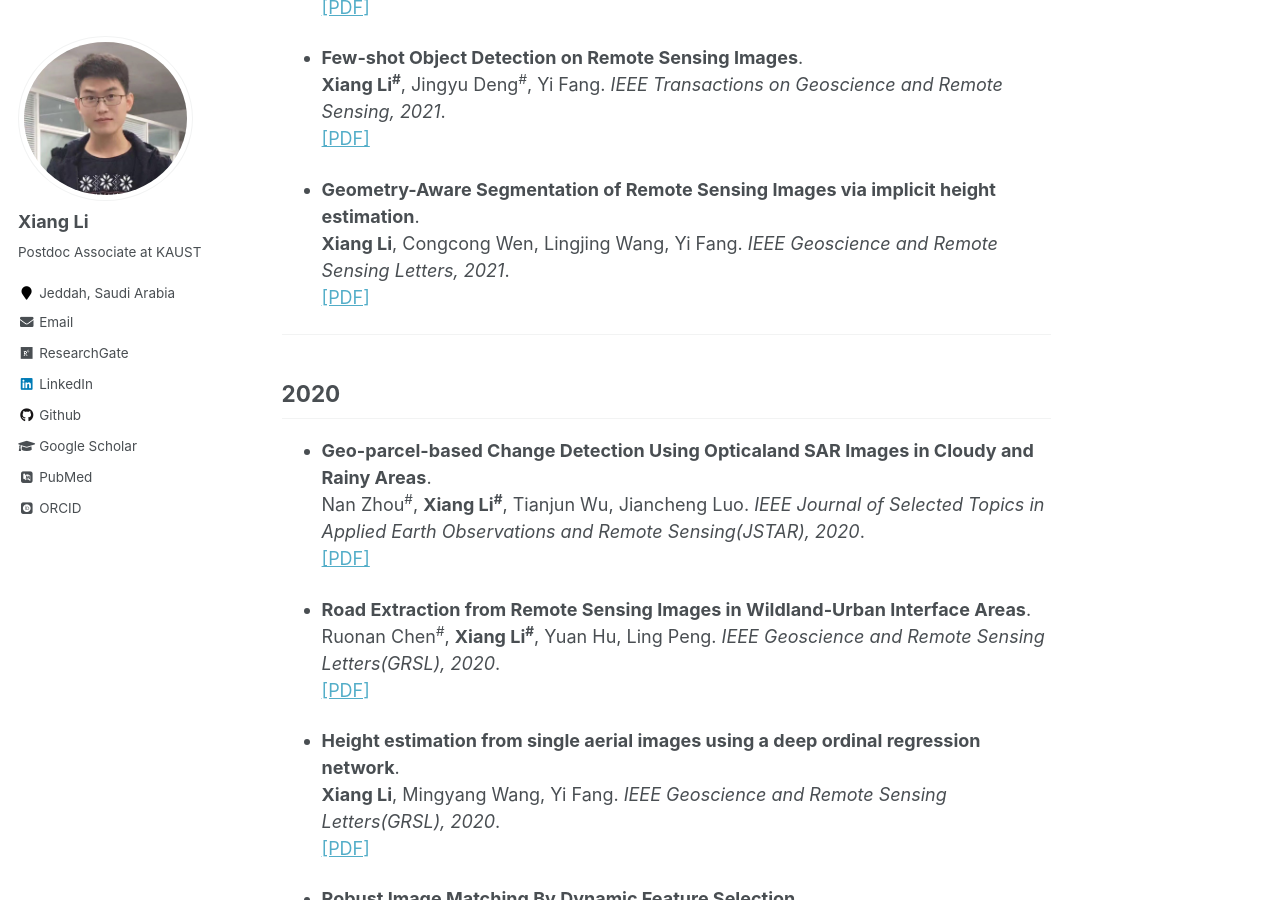
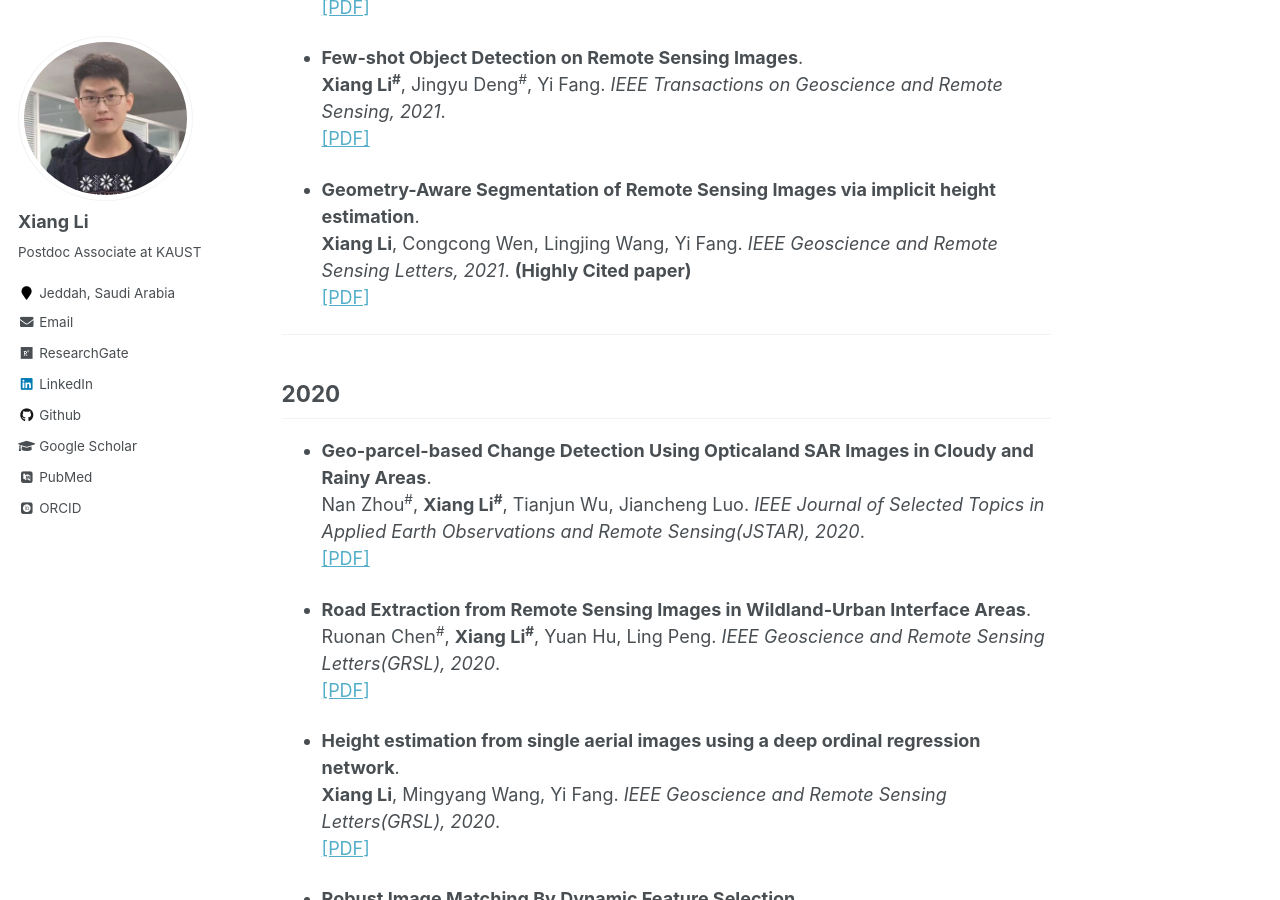
Before and after one commit to lx709/lx709.github.io, a Jekyll site: the page built from _pages/publications.md, in a window 1280 px wide and 900 px high, scrolled down 3319 px. Built offline with Jekyll 4.4.1, drawn with Linux system fonts in a browser that asks for light colours; some web fonts are replaced.

Commit message:
Update publications.md

```diff
--- a/_pages/publications.md
+++ b/_pages/publications.md
@@ -110,7 +110,7 @@ Hao Huang, <b>Xiang Li</b>, Lingjing Wang, Yi Fang. <i>International Conference
 [[PDF]](https://ieeexplore.ieee.org/document/9362267)
 
 * <b>Geometry-Aware Segmentation of Remote Sensing Images via implicit height estimation</b>. <br>
-<b>Xiang Li</b>, Congcong Wen, Lingjing Wang, Yi Fang. <i>IEEE Geoscience and Remote Sensing Letters, 2021</i>.<br>
+<b>Xiang Li</b>, Congcong Wen, Lingjing Wang, Yi Fang. <i>IEEE Geoscience and Remote Sensing Letters, 2021</i>. <b>(Highly Cited paper)</b><br>
 [[PDF]](https://ieeexplore.ieee.org/abstract/document/9361998?casa_token=IhdFOUYi5-sAAAAA:q6lizg6LXDTingCDZn36M6QMpN67eIoLe_OMnu9VGEoJmgWEsXdjMYOWocYx6L4lI6OMex5UsQ)
 
 ---
@@ -166,7 +166,7 @@ Congcong Wen, Lina Yang, Ling Peng, <b>Xiang Li*</b><i class="icon-envelope-squa
 
 
 * <b>A novel spatiotemporal convolutional long short-term neural network for air pollution prediction</b>. <br>
-Congcong Wen, Shufu Liu, Xiaojing Yao, Ling Peng, <b>Xiang Li</b>, Yuan Hu, Tianhe Chi. <i>Science of The Total Environment, 2019</i>.<br> <b>(Highly Cited paper)</b>
+Congcong Wen, Shufu Liu, Xiaojing Yao, Ling Peng, <b>Xiang Li</b>, Yuan Hu, Tianhe Chi. <i>Science of The Total Environment, 2019</i>. <b>(Highly Cited paper)</b><br>
 [[PDF]](https://arxiv.org/abs/1908.06673)
 
 
@@ -207,7 +207,7 @@ Lingjing Wang, Jianchun Chen, <b>Xiang Li</b>, Yi Fang. <i>arxiv</i>.<br>
 ---
 ## 2017
 * <b>Long short-term memory neural network for air pollutant concentration predictions: Method development and evaluation</b>. <br>
-<b>Xiang Li</b>, Ling Peng, Xiaojing Yao, Shaolong Cui, Yuan Hu, Chengzeng You, Tianhe Chi. <i>Environmental pollution, 2017</i>.<br> <b>(Highly Cited paper)</b>
+<b>Xiang Li</b>, Ling Peng, Xiaojing Yao, Shaolong Cui, Yuan Hu, Chengzeng You, Tianhe Chi. <i>Environmental pollution, 2017</i>.<b>(Highly Cited paper)</b><br>
 [[PDF]](https://www.sciencedirect.com/science/article/pii/S0269749117307534)
 
 * <b>Dynamic monitoring of the largest freshwater lake in China using a new water index derived from high spatiotemporal resolution Sentinel-1A data</b>. <br>
```
